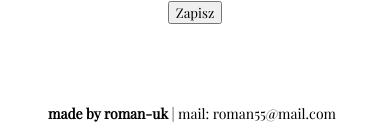
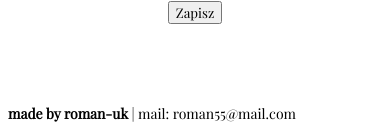
Before and after one commit to roman-uk/Oliwia_site, a Django app: page /blog/add-article in a window 390 px wide. Shown: the part 763-894 px from the top of the page. Run offline with Django 3.2, Linux system fonts and the light colour scheme; the visitor is signed in with stand-in values (Sample User, id 1).

Commit message:
changed width of footer and class "face-inst".

```diff
--- a/photographer/static/photographer/css/style.css
+++ b/photographer/static/photographer/css/style.css
@@ -375,10 +375,10 @@ textarea{ /* configuring the form window (messages)*/
         margin-left: 20%;
     }
     .face-inst{
-        width: 21em;
+        width: 100%;
     }
     footer{
-        width: 21em;
+        width: 100%;
     }
     .photo-container{
         flex-direction: column;
```
